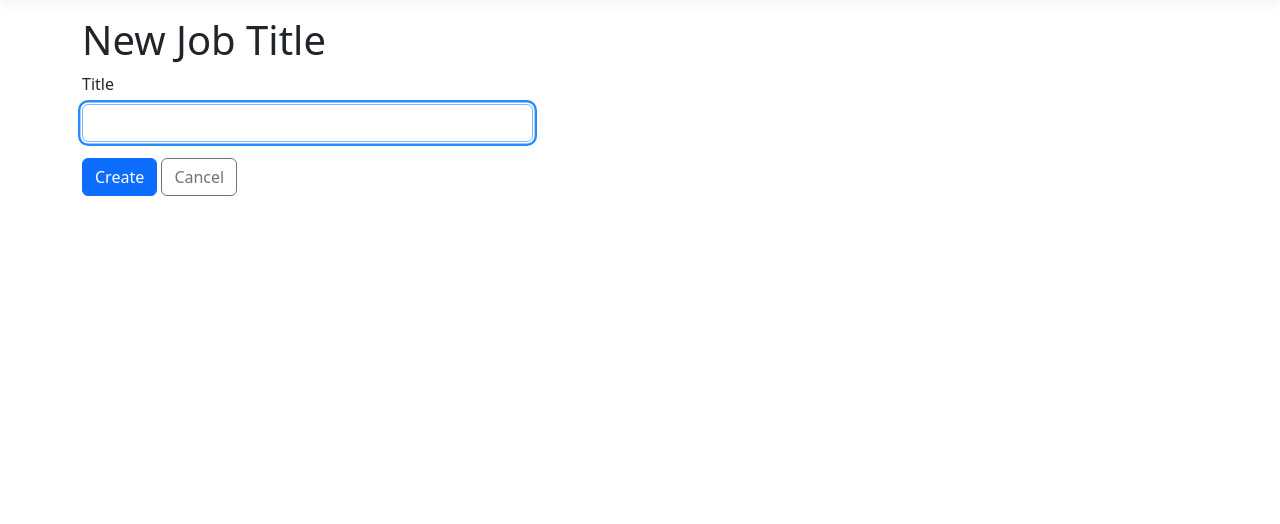
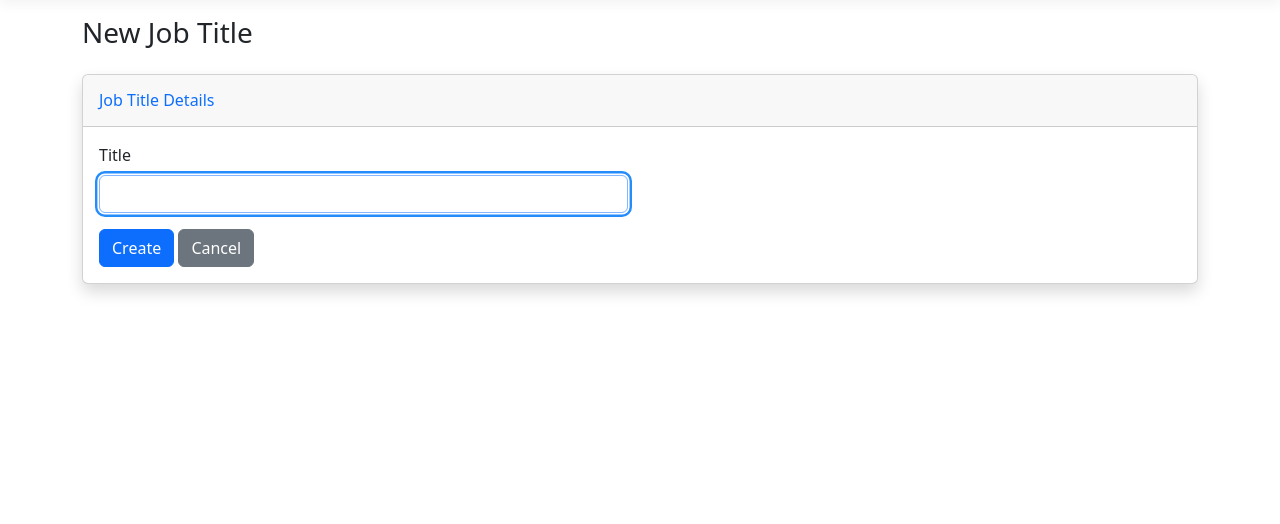
Before and after one commit to mohamedossama143/EmployeeManagementSystem, an ASP.NET Core app: page /JobTitles/Create in a window 1280 px wide. Shown: the part 57-581 px from the top of the page. Run offline with ASP.NET Core 8, Linux system fonts and the light colour scheme; style sheets or scripts are compiled from the project's sources.

Commit message:
Update Create.cshtml
Apply SB Admin 2 template across all pages

```diff
--- a/Pages/JobTitles/Create.cshtml
+++ b/Pages/JobTitles/Create.cshtml
@@ -5,10 +5,17 @@
     ViewData["Title"] = "New Job Title";
 }
 
-<h1>New Job Title</h1>
+<div class="d-sm-flex align-items-center justify-content-between mb-4">
+    <h1 class="h3 mb-0 text-gray-800">New Job Title</h1>
+</div>
 
+<div class="card shadow mb-4">
+    <div class="card-header py-3">
+        <h6 class="m-0 font-weight-bold text-primary">Job Title Details</h6>
+    </div>
+    <div class="card-body">
         <div class="row">
-    <div class="col-md-5">
+            <div class="col-md-6">
                 <form method="post">
                     <div asp-validation-summary="ModelOnly" class="text-danger"></div>
                     <div class="mb-3">
@@ -16,9 +23,15 @@
                         <input asp-for="JobTitle.Title" class="form-control" autofocus />
                         <span asp-validation-for="JobTitle.Title" class="text-danger"></span>
                     </div>
-            <button type="submit" class="btn btn-primary">Create</button>
-            <a asp-page="Index" class="btn btn-outline-secondary">Cancel</a>
+                    <button type="submit" class="btn btn-primary">
+                        <i class="fas fa-save"></i> Create
+                    </button>
+                    <a asp-page="Index" class="btn btn-secondary">
+                        <i class="fas fa-arrow-left"></i> Cancel
+                    </a>
                 </form>
+            </div>
+        </div>
     </div>
 </div>
 
```
Lines whose indentation alone changed are shown as unchanged.
